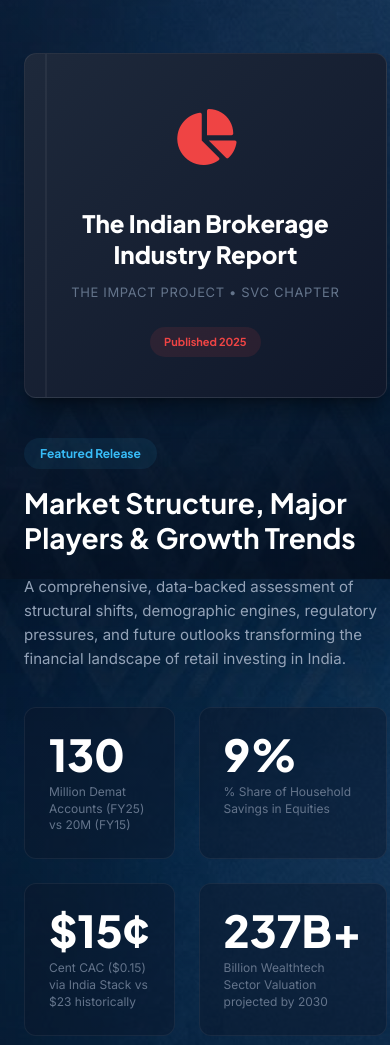
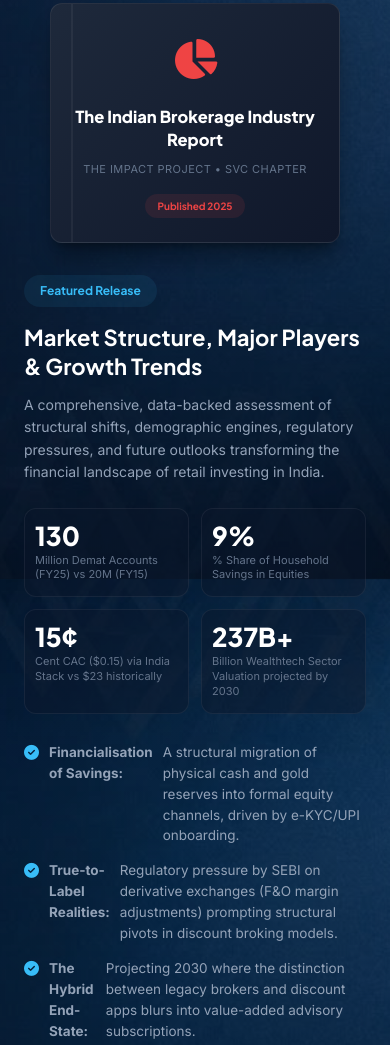
Before and after one commit to manandewan/TIP-Website, a plain HTML site: page index.html in a window 390 px wide. Shown: the part 7861-8906 px from the top of the page. Drawn offline with Linux system fonts and the light colour scheme.

Commit message:
fix: resolve mobile layout overflow, responsive stats grid, button stacking, and CAC currency display in research section

```diff
--- a/script.js
+++ b/script.js
@@ -226,7 +226,7 @@ document.addEventListener("DOMContentLoaded", () => {
                     countersStarted = true;
                 }
             });
-        }, { threshold: 0.3 });
+        }, { threshold: 0.15 });
 
         statsObserver.observe(statsSection);
     }
--- a/styles.css
+++ b/styles.css
@@ -956,7 +956,6 @@ a {
 }
 
 .stat-card:nth-child(2) .stat-num::after { content: '%'; }
-.stat-card:nth-child(3) .stat-num::before { content: '$'; }
 .stat-card:nth-child(3) .stat-num::after { content: '¢'; }
 .stat-card:nth-child(4) .stat-num::after { content: 'B+'; }
 
@@ -1738,6 +1737,124 @@ a {
         gap: 15px;
         text-align: center;
     }
+
+    /* Research Reports Mobile Improvements */
+    .research-section {
+        padding: 70px 0;
+    }
+
+    .report-grid {
+        grid-template-columns: 1fr;
+        gap: 32px;
+    }
+
+    .report-visual {
+        display: flex;
+        justify-content: center;
+        width: 100%;
+    }
+
+    .report-cover-wrapper {
+        width: 100%;
+        max-width: 320px;
+        padding: 32px 20px;
+        aspect-ratio: auto;
+        border-radius: var(--radius-md);
+        margin: 0 auto;
+    }
+
+    .report-icon {
+        font-size: 40px;
+        margin-bottom: 14px;
+    }
+
+    .report-cover-wrapper h4 {
+        font-size: 18px;
+        line-height: 1.35;
+        margin-bottom: 10px;
+    }
+
+    .report-org {
+        font-size: 11px;
+        letter-spacing: 0.04em;
+        margin-bottom: 16px;
+    }
+
+    .report-date {
+        font-size: 10px;
+        padding: 4px 12px;
+    }
+
+    .report-info {
+        width: 100%;
+    }
+
+    .report-info h3 {
+        font-size: 22px;
+        line-height: 1.35;
+        margin-bottom: 12px;
+    }
+
+    .report-info p {
+        font-size: 14px;
+        line-height: 1.6;
+        margin-bottom: 24px;
+    }
+
+    .stats-grid {
+        grid-template-columns: repeat(2, 1fr);
+        gap: 12px;
+        margin-bottom: 28px;
+    }
+
+    .stat-card {
+        padding: 16px 14px;
+        border-radius: var(--radius-md);
+        display: flex;
+        flex-direction: column;
+        justify-content: flex-start;
+    }
+
+    .stat-num {
+        font-size: 30px;
+        margin-bottom: 4px;
+    }
+
+    .stat-label {
+        font-size: 11.5px;
+        line-height: 1.35;
+    }
+
+    .highlights-list {
+        gap: 14px;
+        margin-bottom: 28px;
+    }
+
+    .highlights-list li {
+        font-size: 13.5px;
+        line-height: 1.55;
+        gap: 10px;
+        align-items: flex-start;
+    }
+
+    .highlights-list li i {
+        flex-shrink: 0;
+        margin-top: 3px;
+        font-size: 15px;
+    }
+
+    .report-actions {
+        flex-direction: column;
+        width: 100%;
+        gap: 12px;
+    }
+
+    .report-actions .btn {
+        width: 100%;
+        justify-content: center;
+        text-align: center;
+        padding: 14px 20px;
+    }
 }
 
 @media (max-width: 480px) {
@@ -1756,4 +1873,25 @@ a {
     .contact-form-panel {
         padding: 24px;
     }
-}
+
+    .stat-card {
+        padding: 14px 10px;
+    }
+
+    .stat-num {
+        font-size: 26px;
+    }
+
+    .stat-label {
+        font-size: 11px;
+    }
+
+    .report-cover-wrapper {
+        padding: 24px 16px;
+        max-width: 290px;
+    }
+
+    .report-cover-wrapper h4 {
+        font-size: 16.5px;
+    }
+}
```
Also changed, not shown: 1 other file.
